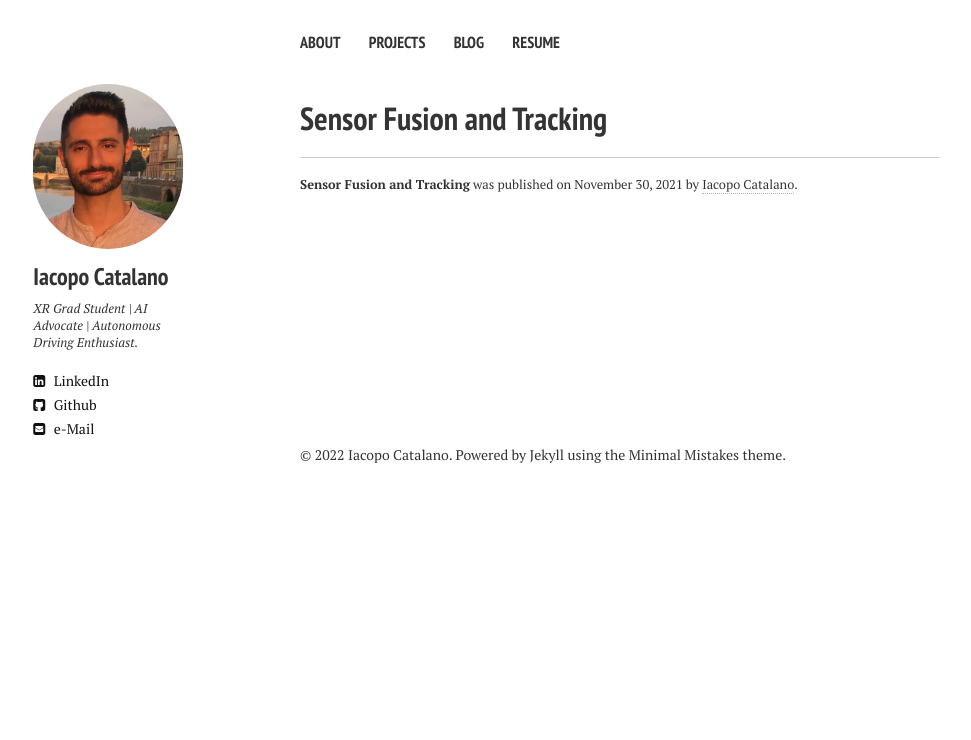
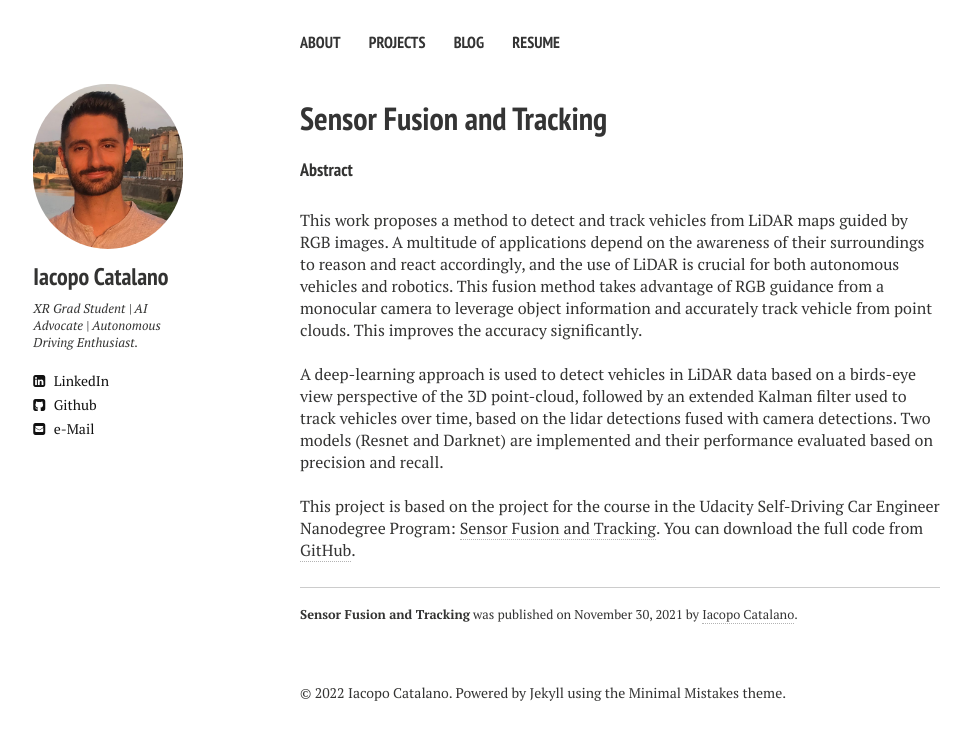
Before and after one commit to IacopomC/iacopomc.github.io, a Jekyll site: the page built from _posts/2021-11-30-sensor-fusion-and-tracking.md, in a window 1280 px wide. Shown: the top 740 px of the page, without its empty margins (20-991 px from the left). Built offline with Jekyll 4.4.1, drawn with Linux system fonts in a browser that asks for light colours; nearby versions of some CDN libraries; our own code applies the rules of GitHub Pages for plain Markdown files.

Commit message:
add abstract

```diff
--- a/_posts/2021-11-30-sensor-fusion-and-tracking.md
+++ b/_posts/2021-11-30-sensor-fusion-and-tracking.md
@@ -5,3 +5,19 @@ categories:
 tags:
   - [Post, Self-Driving, Sensor-Fusion, Multi-Object-Tracking, 3d-Point-Cloud, LiDAR, Resnet, Extended-Kalman-Filter]
 ---
+
+#### Abstract
+
+This work proposes a method to detect and track vehicles from
+LiDAR maps guided by RGB images. A multitude of applications
+depend on the awareness of their surroundings to reason and react accordingly, and the use of LiDAR is crucial for both autonomous vehicles and robotics. This fusion method takes advantage of RGB guidance from a monocular camera to leverage object information and accurately track vehicle from point clouds. This improves the accuracy significantly.
+
+<br/>
+
+A deep-learning approach is used to detect vehicles in LiDAR
+data based on a birds-eye view perspective of the 3D point-cloud, followed by an extended Kalman filter used to track vehicles over time, based on the lidar detections fused with camera detections.
+Two models (Resnet and Darknet) are implemented and their performance evaluated based on precision and recall.
+
+<br/>
+
+This project is based on the project for the course in the Udacity Self-Driving Car Engineer Nanodegree Program: [Sensor Fusion and Tracking](https://github.com/udacity/nd013-c2-fusion-starter). You can download the full code from [GitHub](https://github.com/IacopomC/3DMulti-Object-Tracking).
```
